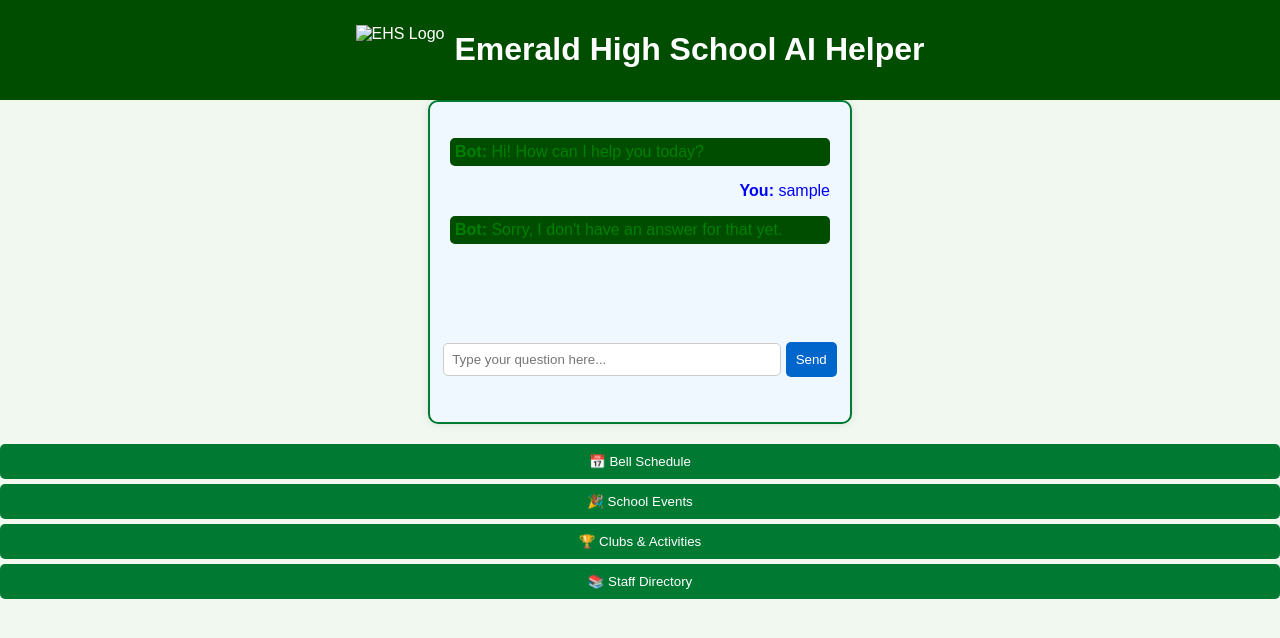
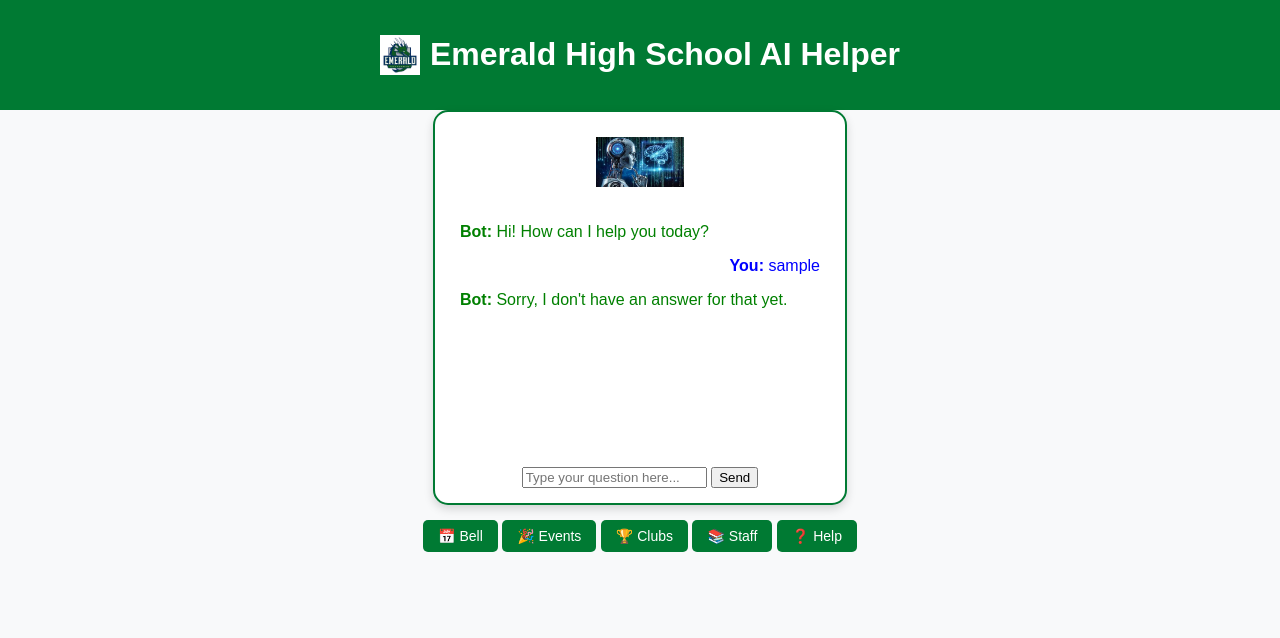
Before and after one commit to avinashamanchi/perftask, a plain HTML site: page index.html in a window 1280 px wide. Both pictures are taken after typing "Sample" into the empty fields and a click on the button "Send". Drawn offline with Linux system fonts and the light colour scheme.

Commit message:
Add files via upload

```diff
--- a/index.html
+++ b/index.html
@@ -15,6 +15,7 @@
 
     <main>
         <div class="chat-container">
+            <img src="ai-logo.jpeg" alt="AI Logo" class="ai-logo">
             <div id="chatbox">
                 <p class="bot-text"><strong>Bot:</strong> Hi! How can I help you today?</p>
             </div>
@@ -23,14 +24,16 @@
         </div>
 
         <div class="button-container">
-            <button onclick="handleQuickReply('Bell Schedule')">📅 Bell Schedule</button>
-            <button onclick="handleQuickReply('School Events')">🎉 School Events</button>
-            <button onclick="handleQuickReply('Clubs & Activities')">🏆 Clubs & Activities</button>
-            <button onclick="showStaffDirectory()">📚 Staff Directory</button>
+            <button onclick="handleQuickReply('Bell Schedule')">📅 Bell</button>
+            <button onclick="handleQuickReply('School Events')">🎉 Events</button>
+            <button onclick="handleQuickReply('Clubs')">🏆 Clubs</button>
+            <button onclick="showStaffDirectory()">📚 Staff</button>
+            <button onclick="openHelpCenter()">❓ Help</button>
         </div>
 
+
         <div id="staff-directory" class="hidden">
-            <input type="text" id="staffSearch" placeholder="Search staff by name or position..." onkeyup="searchStaff()">
+            <input type="text" id="staffSearch" placeholder="Search staff..." onkeyup="searchStaff()">
             <ul id="staffList"></ul>
         </div>
     </main>
--- a/script.js
+++ b/script.js
@@ -1,79 +1,79 @@
-// Predefined chatbot responses
-const responses = {
-    "bell schedule": "The bell schedule is available on the EHS website. School starts at 8:30 AM and ends at 3:30 PM.",
-    "school events": "Upcoming events: Spirit Week, Homecoming Dance, and Parent-Teacher Conference!",
-    "clubs & activities": "EHS offers a variety of clubs like Robotics, Drama, and Chess Club. Check the school's website for more details.",
-    "staff directory": "Click the 'Staff Directory' button to search for staff members.",
+// Bell Schedule Data
+const bellSchedules = {
+    "monday": `
+        <table border="1">
+            <tr><th>Period</th><th>Start Time</th><th>End Time</th><th>Length</th></tr>
+            <tr><td>(Period 0)</td><td>7:15 AM</td><td>8:20 AM</td><td>65 min</td></tr>
+            <tr><td>Period 1</td><td>8:30 AM</td><td>9:29 AM</td><td>59 min</td></tr>
+            <tr><td>Period 2</td><td>9:35 AM</td><td>10:34 AM</td><td>59 min</td></tr>
+            <tr><td>Period 3</td><td>10:40 AM</td><td>11:39 AM</td><td>59 min</td></tr>
+            <tr><td>Period 4</td><td>11:45 AM</td><td>12:44 PM</td><td>59 min</td></tr>
+            <tr><td>LUNCH</td><td>12:44 PM</td><td>1:14 PM</td><td>30 min</td></tr>
+            <tr><td>Period 5</td><td>1:20 PM</td><td>2:19 PM</td><td>59 min</td></tr>
+            <tr><td>Period 6</td><td>2:25 PM</td><td>3:24 PM</td><td>59 min</td></tr>
+            <tr><td>(Period 7)</td><td>3:30 PM</td><td>4:30 PM</td><td>60 min</td></tr>
+        </table>`,
+    "wednesday": `
+        <table border="1">
+            <tr><th>Period</th><th>Start Time</th><th>End Time</th><th>Length</th></tr>
+            <tr><td>Collaboration (Staff Only)</td><td>8:00 AM</td><td>8:55 AM</td><td>55 min</td></tr>
+            <tr><td>Period 1</td><td>9:00 AM</td><td>10:30 AM</td><td>90 min</td></tr>
+            <tr><td>Period 3</td><td>10:36 AM</td><td>12:06 PM</td><td>90 min</td></tr>
+            <tr><td>LUNCH</td><td>12:06 PM</td><td>12:36 PM</td><td>30 min</td></tr>
+            <tr><td>ACCESS Period</td><td>12:42 PM</td><td>1:37 PM</td><td>55 min</td></tr>
+            <tr><td>Period 5</td><td>1:43 PM</td><td>3:13 PM</td><td>90 min</td></tr>
+        </table>`,
+    "thursday": `
+        <table border="1">
+            <tr><th>Period</th><th>Start Time</th><th>End Time</th><th>Length</th></tr>
+            <tr><td>(Period 0)</td><td>7:15 AM</td><td>8:20 AM</td><td>65 min</td></tr>
+            <tr><td>Period 2</td><td>8:30 AM</td><td>10:00 AM</td><td>90 min</td></tr>
+            <tr><td>Period 4</td><td>10:06 AM</td><td>11:36 AM</td><td>90 min</td></tr>
+            <tr><td>LUNCH</td><td>11:36 AM</td><td>12:06 PM</td><td>30 min</td></tr>
+            <tr><td>ACCESS Period</td><td>12:12 PM</td><td>12:57 PM</td><td>45 min</td></tr>
+            <tr><td>Period 6</td><td>1:03 PM</td><td>2:33 PM</td><td>90 min</td></tr>
+            <tr><td>(Period 7)</td><td>2:39 PM</td><td>3:50 PM</td><td>71 min</td></tr>
+        </table>`,
 };
 
-// Function to send user message to the chatbot
-function sendMessage() {
-    let userInput = document.getElementById("userInput").value.toLowerCase().trim();
+// Track whether bot is waiting for a day selection
+let waitingForDay = false;
+
+// Function to send message
+function sendMessage(userInput = null) {
+    let inputField = document.getElementById("userInput");
     let chatbox = document.getElementById("chatbox");
 
-    if (userInput === "") return; // Prevent empty messages
+    let message = userInput ? userInput : inputField.value.toLowerCase().trim();
+    if (message === "") return;
 
-    // Append user message to chatbox
-    chatbox.innerHTML += `<p class="user-text"><strong>You:</strong> ${userInput}</p>`;
+    chatbox.innerHTML += `<p class="user-text"><strong>You:</strong> ${message}</p>`;
 
-    // Check if response exists
-    let botResponse = responses[userInput] || "Sorry, I don't have an answer for that yet.";
+    if (waitingForDay) {
+        if (bellSchedules[message]) {
+            chatbox.innerHTML += `<p class="bot-text"><strong>Bot:</strong> Here is the schedule for ${message.charAt(0).toUpperCase() + message.slice(1)}:</p>`;
+            chatbox.innerHTML += `<p class="bot-text">${bellSchedules[message]}</p>`;
+        } else {
+            chatbox.innerHTML += `<p class="bot-text"><strong>Bot:</strong> Please enter a valid day (Monday, Wednesday, Thursday).</p>`;
+        }
+        waitingForDay = false;
+    } else if (message === "bell schedule") {
+        chatbox.innerHTML += `<p class="bot-text"><strong>Bot:</strong> Which day do you need the schedule for? (Monday, Wednesday, Thursday)</p>`;
+        waitingForDay = true;
+    } else {
+        chatbox.innerHTML += `<p class="bot-text"><strong>Bot:</strong> Sorry, I don't have an answer for that yet.</p>`;
+    }
 
-    // Append bot response
-    setTimeout(() => {
-        chatbox.innerHTML += `<p class="bot-text"><strong>Bot:</strong> ${botResponse}</p>`;
-        chatbox.scrollTop = chatbox.scrollHeight; // Auto-scroll to latest message
-    }, 500);
-
-    document.getElementById("userInput").value = ""; // Clear input field
+    chatbox.scrollTop = chatbox.scrollHeight;
+    inputField.value = "";
 }
 
 // Function for quick reply buttons
-function handleQuickReply(question) {
-    document.getElementById("userInput").value = question;
-    sendMessage();
+function handleQuickReply(message) {
+    sendMessage(message.toLowerCase());
 }
 
-// STAFF DIRECTORY DATA (Example)
-const staff = [
-    { name: "Lenni Velez", position: "Principal" },
-    { name: "Chiharu Kitchens", position: "Assistant Principal" },
-    { name: "Dianna Heise", position: "Head Counselor" },
-    { name: "Pallavi Nandakishore", position: "Counselor" },
-    { name: "Miguel Baez", position: "Computer Science Teacher" },
-    { name: "Rebecca Lee", position: "Math Teacher" },
-];
-
-// Function to show staff directory
-function showStaffDirectory() {
-    document.getElementById("staff-directory").classList.toggle("hidden");
-    displayStaffList();
+// Help Center
+function openHelpCenter() {
+    alert("Welcome to the Help Center! Visit the school website or contact admin for support.");
 }
-
-// Function to display staff list
-function displayStaffList() {
-    let staffList = document.getElementById("staffList");
-    staffList.innerHTML = "";
-    staff.forEach(person => {
-        let li = document.createElement("li");
-        li.textContent = `${person.name} - ${person.position}`;
-        staffList.appendChild(li);
-    });
-}
-
-// Function to search staff
-function searchStaff() {
-    let searchValue = document.getElementById("staffSearch").value.toLowerCase();
-    let filteredStaff = staff.filter(person =>
-        person.name.toLowerCase().includes(searchValue) ||
-        person.position.toLowerCase().includes(searchValue)
-    );
-
-    let staffList = document.getElementById("staffList");
-    staffList.innerHTML = "";
-    filteredStaff.forEach(person => {
-        let li = document.createElement("li");
-        li.textContent = `${person.name} - ${person.position}`;
-        staffList.appendChild(li);
-    });
-}
--- a/styles.css
+++ b/styles.css
@@ -1,105 +1,47 @@
 body {
-    font-family: Arial, sans-serif;
-    background-color: #f0f8f0;
+    font-family: "Arial", sans-serif;
+    background-color: #F8F9FA;
     text-align: center;
     margin: 0;
     padding: 0;
 }
 
 header {
-    background-color: #004d00;
+    background-color: #007A33;
     color: white;
-    padding: 10px;
+    padding: 15px;
     display: flex;
     align-items: center;
     justify-content: center;
 }
 
 .logo {
+    height: 40px;
+    margin-right: 10px;
+}
+
+.ai-logo {
     height: 50px;
-    margin-right: 10px;
+    display: block;
+    margin: 10px auto;
 }
 
 .chat-container {
     background: white;
-    border-radius: 10px;
-    width: 80%;
-    max-width: 400px;
+    border-radius: 15px;
+    width: 90%;
+    max-width: 380px;
     margin: auto;
-    padding: 10px;
-    box-shadow: 0 0 10px rgba(0, 0, 0, 0.1);
+    padding: 15px;
+    box-shadow: 0 4px 10px rgba(0, 0, 0, 0.15);
+    border: 2px solid #007A33;
 }
 
 #chatbox {
-    height: 200px;
+    height: 250px;
     overflow-y: auto;
     text-align: left;
     padding: 10px;
-}
-
-.bot-text {
-    background: #004d00;
-    color: white;
-    padding: 5px;
-    border-radius: 5px;
-}
-
-input {
-    width: 80%;
-    padding: 8px;
-    margin-top: 10px;
-    border-radius: 5px;
-    border: 1px solid #ccc;
-}
-
-button {
-    background-color: #0066cc;
-    color: white;
-    border: none;
-    padding: 10px;
-    margin-top: 10px;
-    cursor: pointer;
-    border-radius: 5px;
-}
-
-button:hover {
-    background-color: #004d99;
-}
-
-.button-container {
-    margin-top: 20px;
-}
-
-.hidden {
-    display: none;
-}
-
-#staffList {
-    text-align: left;
-    padding: 0;
-}
-
-#staffList li {
-    list-style: none;
-    background: white;
-    margin: 5px;
-    padding: 10px;
-    border-radius: 5px;
-}
-.chat-container {
-    width: 50%;
-    margin: auto;
-    border: 2px solid #007A33; /* EHS Green */
-    border-radius: 10px;
-    padding: 10px;
-    background: #F0F8FF; /* Light Blue */
-    overflow-y: auto;
-    height: 300px;
-}
-
-#chatbox {
-    max-height: 250px;
-    overflow-y: auto;
 }
 
 .user-text {
@@ -112,16 +54,25 @@ button:hover {
     color: green;
 }
 
+.button-container {
+    margin-top: 15px;
+}
+
 .button-container button {
-    display: block;
-    width: 100%;
-    margin: 5px 0;
-    padding: 10px;
+    display: inline-block;
+    width: auto;
+    padding: 8px 15px;
+    font-size: 14px;
     border: none;
-    background: #007A33; /* EHS Green */
+    background: #007A33;
     color: white;
     border-radius: 5px;
     cursor: pointer;
+    transition: all 0.2s ease-in-out;
+}
+
+button:hover {
+    background-color: #005A24;
 }
 
 .hidden {
```
Also changed, not shown: ai-logo.jpeg (added), ehs-logo.png (added).
